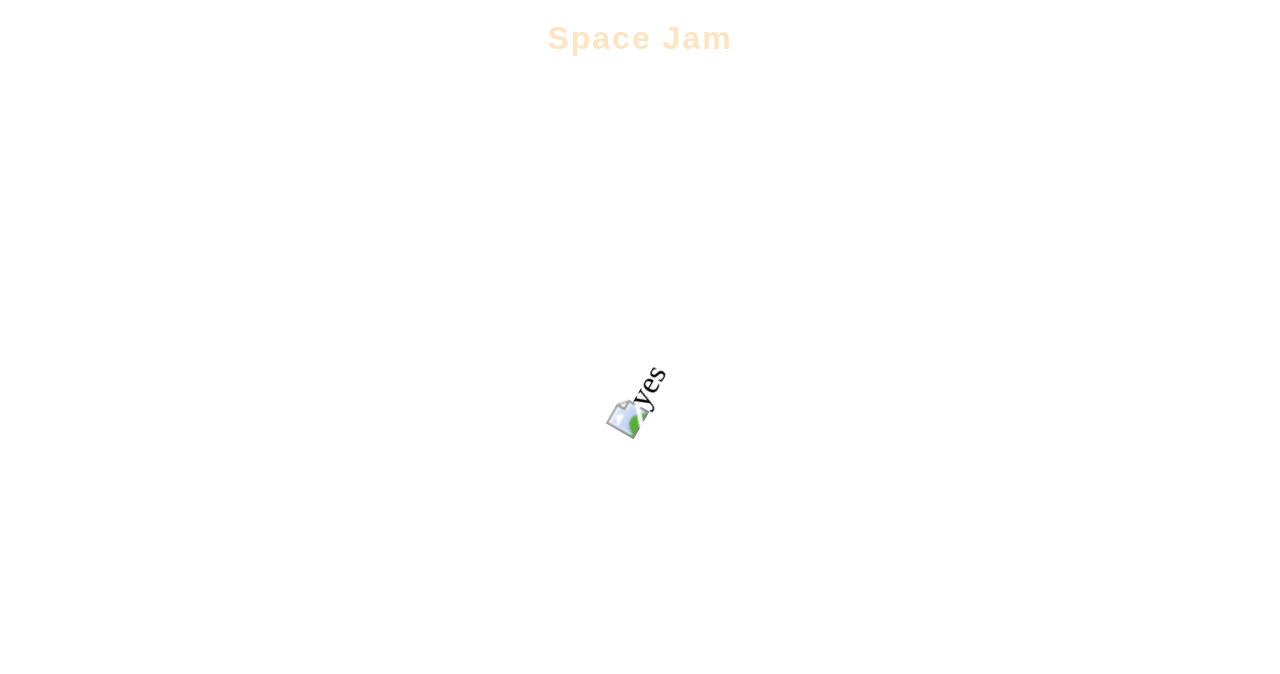
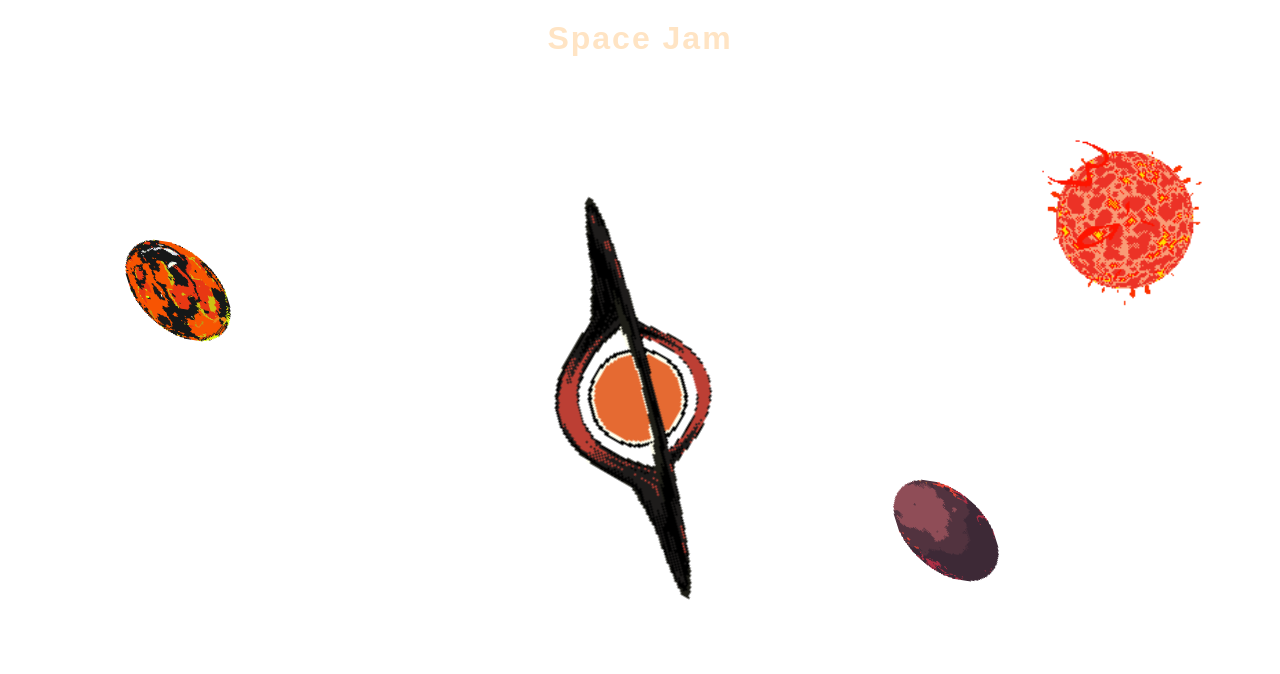
Before and after one commit to najeebiee/Mapantas_Q1_TLA4, a plain HTML site: page index.html in a window 1280 px wide. Drawn offline with Linux system fonts and the light colour scheme.

Commit message:
Update index.html

```diff
--- a/index.html
+++ b/index.html
@@ -10,11 +10,11 @@
 
     <h1 class="yeah">Space Jam</h1>
 
-    <div class="bh"><img src="bh.gif" alt="yes"></div>
-    <div class="planet1"><img src="planet1.gif" alt=""></div>
-    <div class="planet2"><img src="planet2.gif" alt=""></div>
-    <div class="asteroid"><img src="asteroid.gif" alt=""></div>
-    <div class="star"><img src="star.gif" alt=""></div>
+    <div class="bh"><img src="assets/bh.gif" alt="yes"></div>
+    <div class="planet1"><img src="assets/planet1.gif" alt=""></div>
+    <div class="planet2"><img src="assets/planet2.gif" alt=""></div>
+    <div class="asteroid"><img src="assets/asteroid.gif" alt=""></div>
+    <div class="star"><img src="assets/star.gif" alt=""></div>
 
 </body>
 </html>
```
